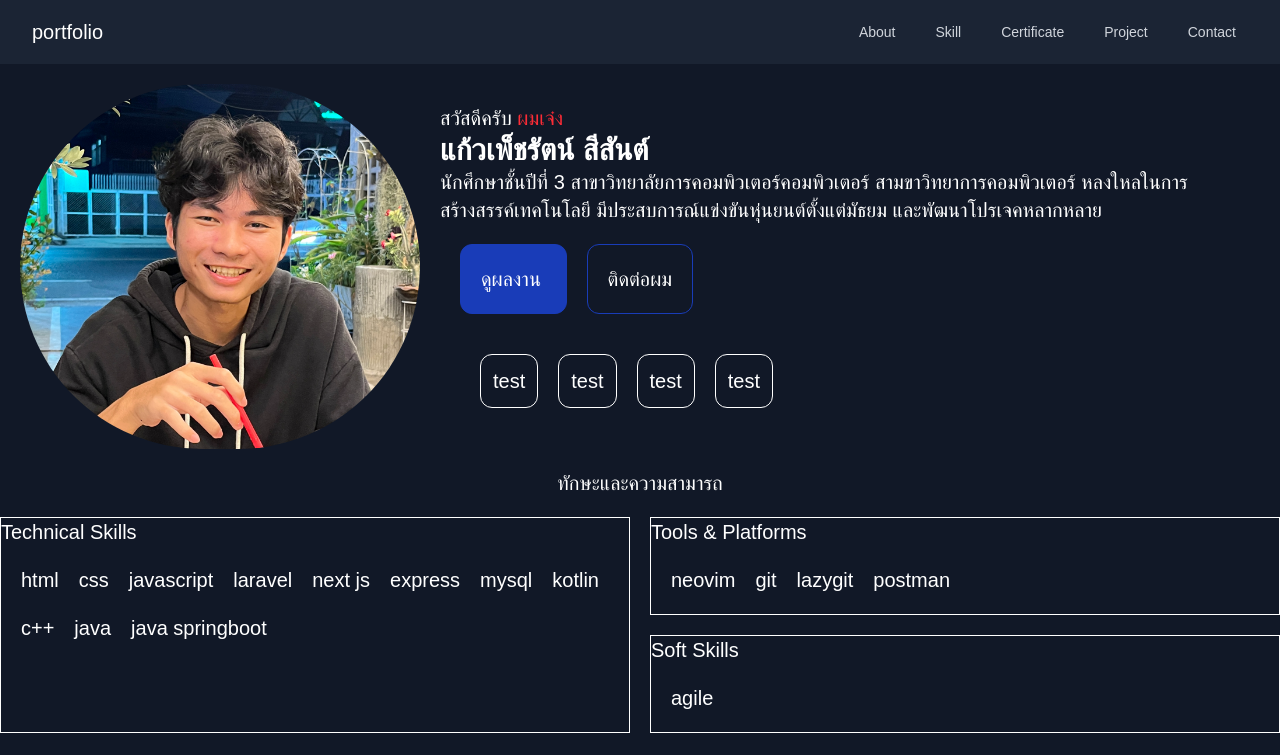
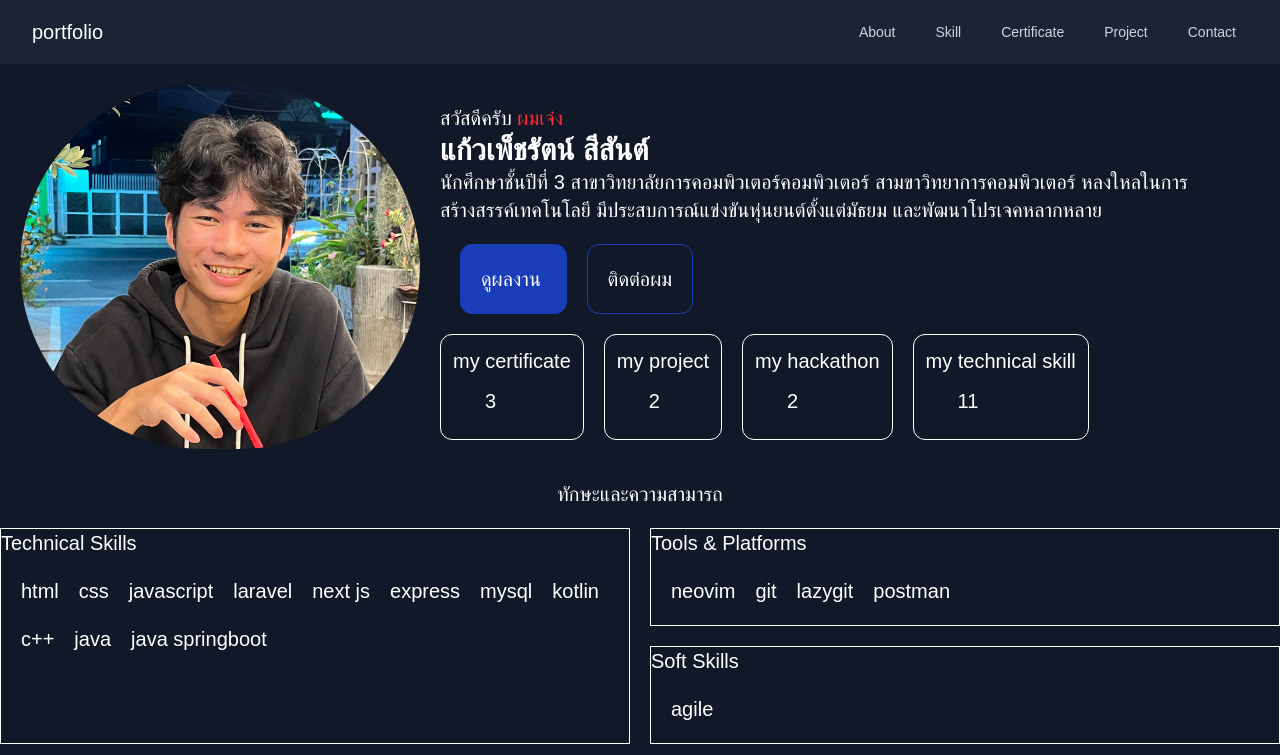
Before and after one commit to JengCharat/portfolio_website, a Next.js app in the folder portfolio_website/: page / in a window 1280 px wide. Shown: the top 755 px of the page. Built offline with nearby package versions, Linux system fonts and the light colour scheme.

Commit message:
award sumary

```diff
--- a/portfolio_website/app/page.tsx
+++ b/portfolio_website/app/page.tsx
@@ -1,6 +1,8 @@
+import { collectMeta } from "next/dist/build/utils";
 import Navbar from "./components/Navbar"
 import Image from "next/image"
 import Link from "next/link";
+import { Certificate } from "node:crypto";
 type ContactItem = {
     name:string,
     detail?:string,
@@ -114,11 +116,23 @@ export default function Home(){
 
 
 
-                  <div className="columns-2 m-5 md:flex">
-                    <h1 className="border rounded-xl accent-red-600 text-white text-xl p-3 md:ml-5">test</h1>
-                    <h1 className="border rounded-xl accent-red-600 text-white text-xl p-3 md:ml-5">test</h1>
-                    <h1 className="border rounded-xl accent-red-600 text-white text-xl p-3 md:ml-5">test</h1>
-                    <h1 className="border rounded-xl accent-red-600 text-white text-xl p-3 md:ml-5">test</h1>
+                  <div className="grid grid-cols-2 gap-5 md:flex ">
+                    <div className="items-center border border-white rounded-xl p-3">
+                        <h1 className="text-white text-xl">my certificate</h1>
+                        <h1 className="text-white text-xl p-3 md:ml-5">{mathayom_certification.length}</h1>
+                    </div>
+                    <div className="items-center border border-white rounded-xl p-3">
+                        <h1 className="text-white text-xl">my project</h1>
+                        <h1 className="text-white text-xl p-3 md:ml-5">{myproject.length}</h1>
+                    </div>
+                    <div className="items-center border border-white rounded-xl p-3">
+                        <h1 className="text-white text-xl">my hackathon</h1>
+                        <h1 className="text-white text-xl p-3 md:ml-5">{college_activity.length}</h1>
+                    </div>
+                    <div className="items-center border border-white rounded-xl p-3">
+                        <h1 className="text-white text-xl">my technical skill</h1>
+                        <h1 className="text-white text-xl p-3 md:ml-5">{technicalskill.length}</h1>
+                    </div>
                   </div>
                 </div>
             </div>
```
